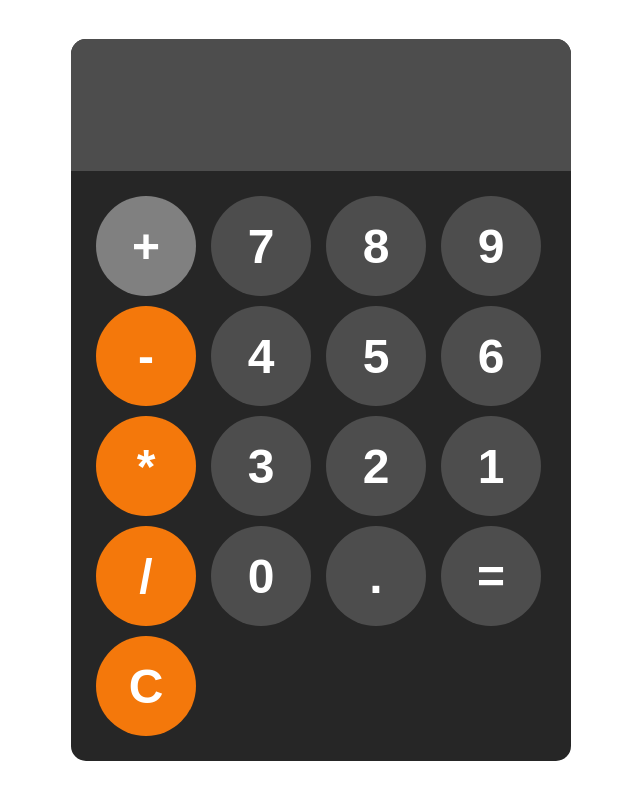
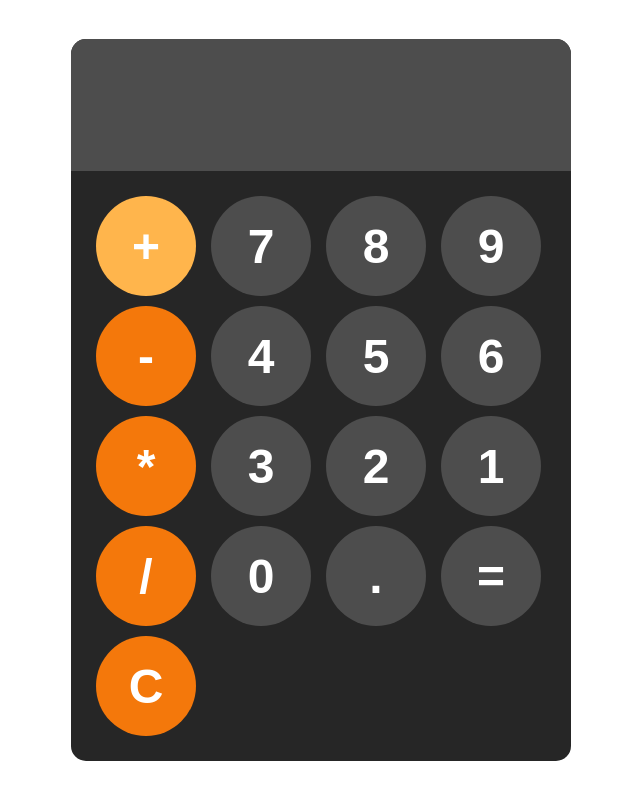
Before and after one commit to amanshukla9310/calculator1, a plain HTML site: page index.html in a window 1280 px wide. In both pictures the pointer is over the button 465 px from the left and 246 px from the top of the page. Shown: the whole page, without its empty margins (319-959 px from the left). Drawn offline with Linux system fonts and the light colour scheme.

Commit message:
Update index.css

```diff
--- a/index.css
+++ b/index.css
@@ -55,6 +55,8 @@ button:active{
   background-color: rgb(244, 120, 11);
 }
 
-.operator-bt:hover{
+.operator-btn:hover{
   background-color: hsl(35, 100%, 65%);
 }
+.operator-btn:active{
+  background-color: hsl(35,100, 50%);
```
